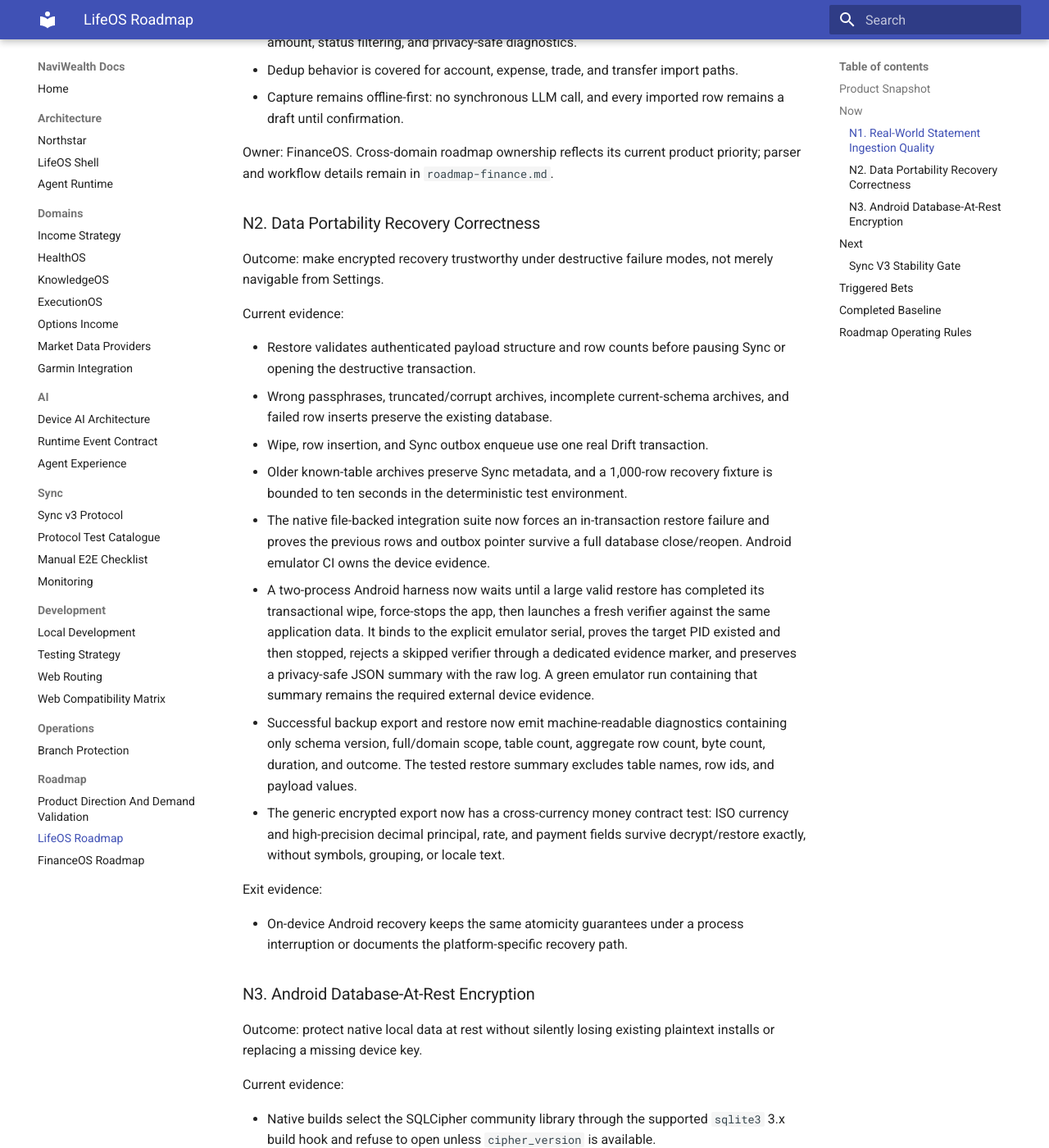
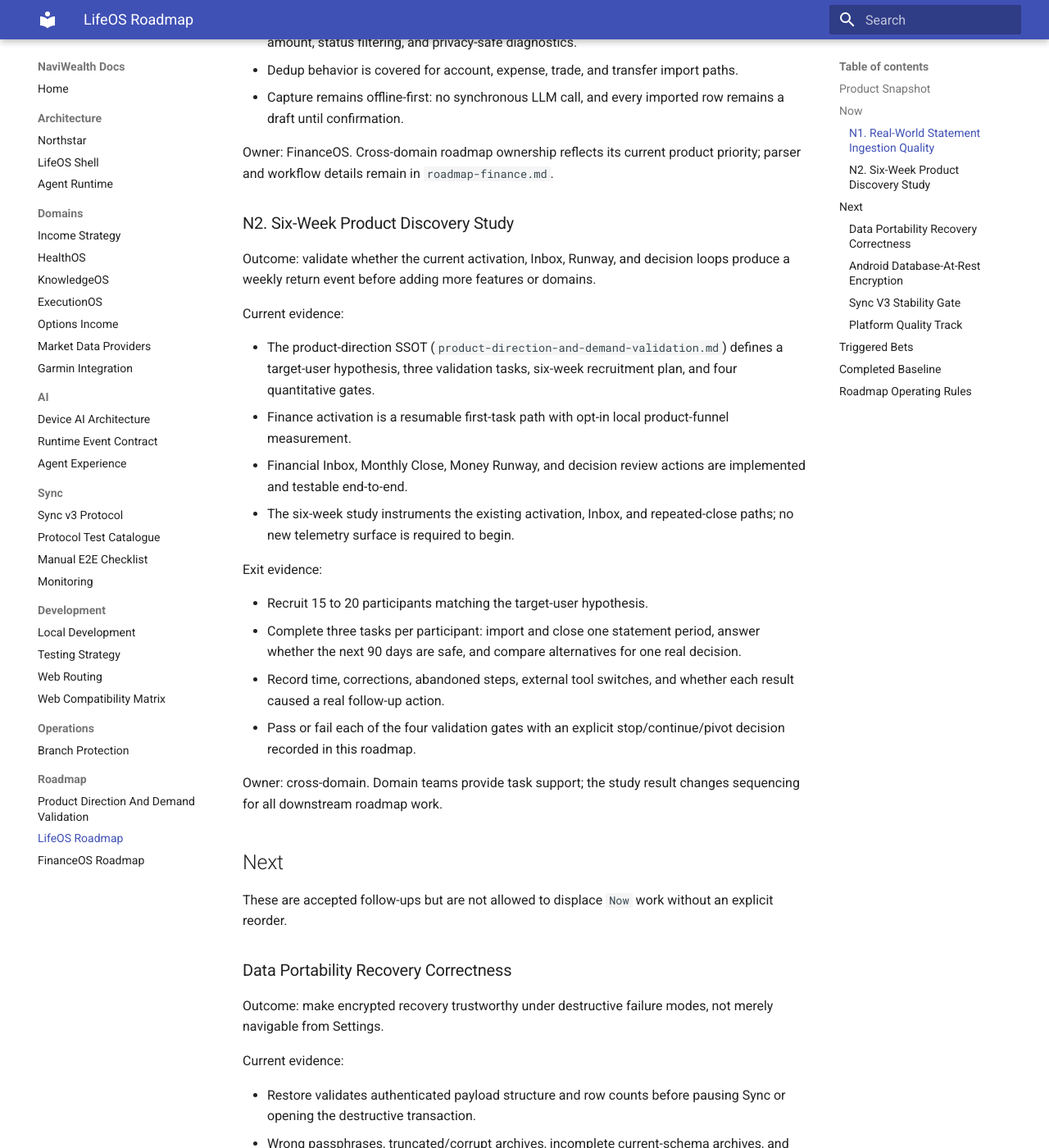
Before and after one commit to zsh-a/NaviWealth, an MkDocs documentation site: the page built from docs/roadmap/roadmap-lifeos.md, in a window 1280 px wide and 1400 px high, scrolled down 1530 px. Shown: the whole window at 82% size. Built offline with MkDocs 1.6.1 and Material for MkDocs 9.7.7, drawn with Linux system fonts in a browser that asks for light colours; some of the changed text lies outside the part shown.

Commit message:
docs: restructure roadmaps to add discovery study and platform quality track
- roadmap-lifeos.md: add N2 Six-Week Product Discovery Study to Now, move N2/N3 to Next, add Platform Quality Track with 120fps exit evidence
- roadmap-finance.md: keep only F1 in Now, move F2 to Next, align Demand-Validation with LifeOS N2
- product-direction-and-demand-validation.md: add cross-reference to LifeOS N2 and FinanceOS Next sequencing
- update review dates to 2026-08-01

```diff
--- a/docs/roadmap/roadmap-lifeos.md
+++ b/docs/roadmap/roadmap-lifeos.md
@@ -68,7 +68,43 @@
 Owner: FinanceOS. Cross-domain roadmap ownership reflects its current product
 priority; parser and workflow details remain in `roadmap-finance.md`.
 
-### N2. Data Portability Recovery Correctness
+### N2. Six-Week Product Discovery Study
+
+Outcome: validate whether the current activation, Inbox, Runway, and decision
+loops produce a weekly return event before adding more features or domains.
+
+Current evidence:
+
+- The product-direction SSOT (`product-direction-and-demand-validation.md`)
+  defines a target-user hypothesis, three validation tasks, six-week
+  recruitment plan, and four quantitative gates.
+- Finance activation is a resumable first-task path with opt-in local
+  product-funnel measurement.
+- Financial Inbox, Monthly Close, Money Runway, and decision review actions
+  are implemented and testable end-to-end.
+- The six-week study instruments the existing activation, Inbox, and
+  repeated-close paths; no new telemetry surface is required to begin.
+
+Exit evidence:
+
+- Recruit 15 to 20 participants matching the target-user hypothesis.
+- Complete three tasks per participant: import and close one statement period,
+  answer whether the next 90 days are safe, and compare alternatives for one
+  real decision.
+- Record time, corrections, abandoned steps, external tool switches, and
+  whether each result caused a real follow-up action.
+- Pass or fail each of the four validation gates with an explicit
+  stop/continue/pivot decision recorded in this roadmap.
+
+Owner: cross-domain. Domain teams provide task support; the study result
+changes sequencing for all downstream roadmap work.
+
+## Next
+
+These are accepted follow-ups but are not allowed to displace `Now` work
+without an explicit reorder.
+
+### Data Portability Recovery Correctness
 
 Outcome: make encrypted recovery trustworthy under destructive failure modes,
 not merely navigable from Settings.
@@ -105,7 +141,7 @@
 - On-device Android recovery keeps the same atomicity guarantees under a
   process interruption or documents the platform-specific recovery path.
 
-### N3. Android Database-At-Rest Encryption
+### Android Database-At-Rest Encryption
 
 Outcome: protect native local data at rest without silently losing existing
 plaintext installs or replacing a missing device key.
@@ -161,6 +192,31 @@
 blockers, and can copy aggregate JSON without row ids or payloads. The remaining
 exit evidence is a real release window that reaches the gate before any Sync
 E2EE decision.
+
+### Platform Quality Track
+
+Outcome: make the existing cross-domain loops feel native at 120fps and reach
+feature parity on Web without weakening device-only guarantees.
+
+Current evidence:
+
+- Scroll perf analysis identified repeated `List<_FeedItem>` and
+  `List<_TimelineItem>` allocations in Activity Feed and AI Chat that were
+  causing GC pressure on every scroll tick. Caching these lists removes the
+  per-frame allocation spike.
+- Web builds exclude AI runtime and Health platform integration by design; the
+  remaining parity gap is UI completeness, not architecture.
+- The project has lint gates for cross-feature imports, domain-neutral
+  contracts, and FRB entrypoints.
+
+Exit evidence:
+
+- Activity Feed and AI Chat maintain 8ms frame budget on 120Hz test devices
+  during sustained scroll, measured in Flutter DevTools performance traces.
+- Web parity checklist covers every cross-domain shell route, settings panel,
+  Finance view, and Knowledge view currently available on mobile.
+- Platform quality regressions are caught by a targeted widget or integration
+  test added for each identified hotspot.
 
 ## Triggered Bets
 
```
Also changed, not shown: other parts of docs/roadmap/roadmap-lifeos.md (+1 -6 lines), docs/roadmap/product-direction-and-demand-validation.md (+3 -1 lines), docs/roadmap/roadmap-finance.md (+19 -8 lines).
